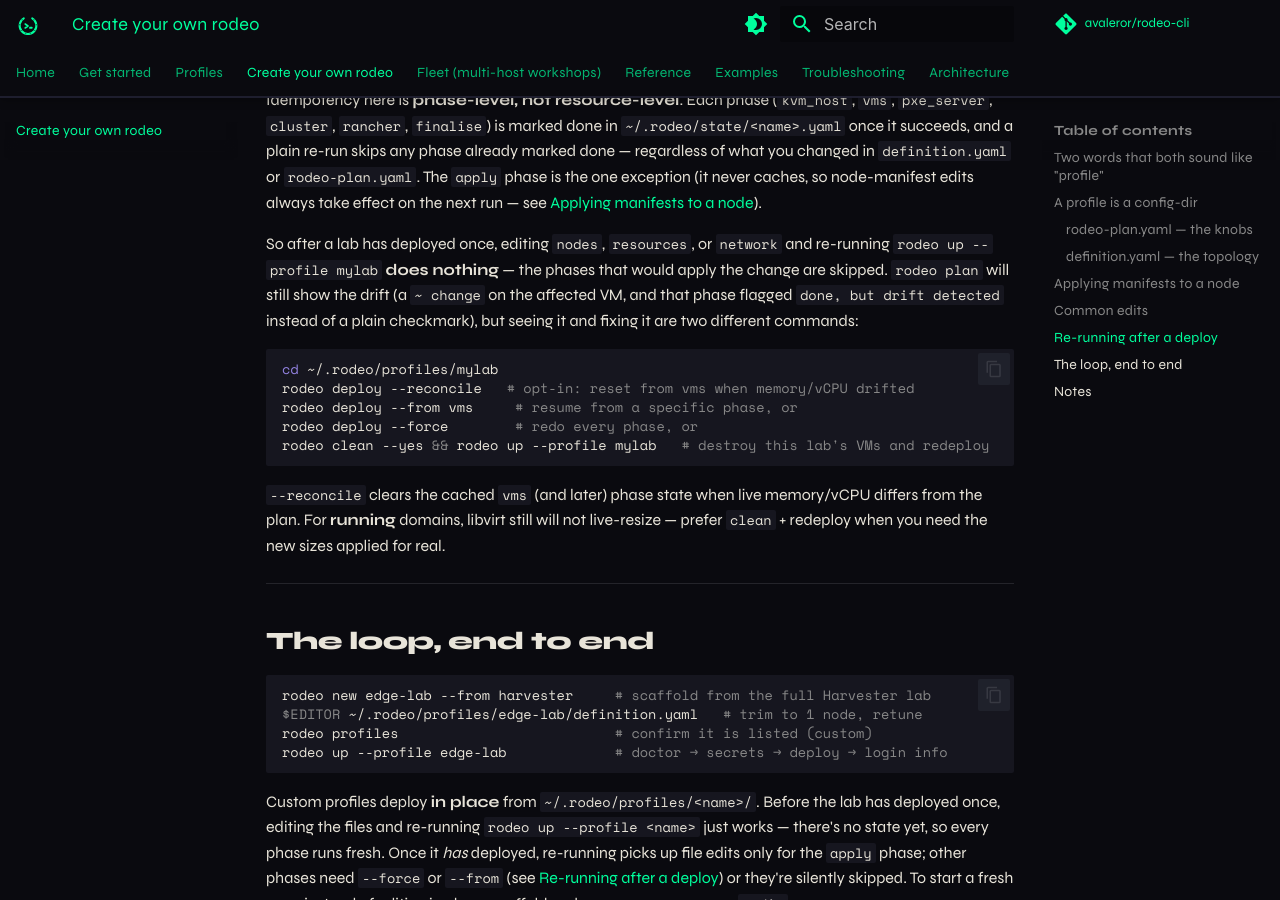
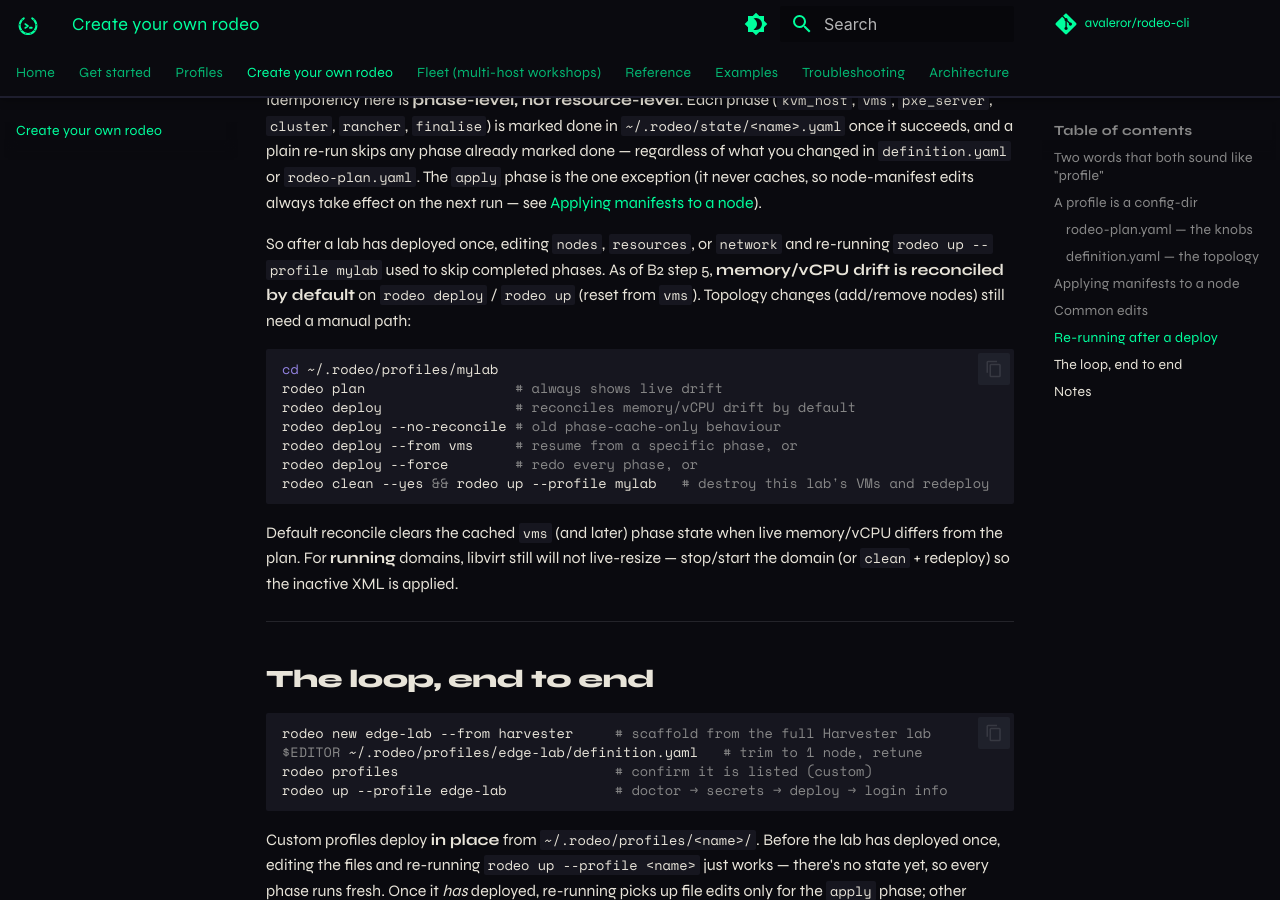
Before and after one commit to avaleror/rodeo-cli, an MkDocs documentation site: the page built from docs/custom-rodeos.md, in a window 1280 px wide and 900 px high, scrolled down 4068 px. Built offline with MkDocs 1.6.1 and Material for MkDocs 9.7.7, drawn with Linux system fonts in a browser that asks for light colours; comment, search, counter and statistics services are not loaded.

Commit message:
feat(reconcile): make VM drift reconciliation the default (B2 step 5)
--reconcile flips from opt-in to on-by-default; --no-reconcile is now
the opt-out for the old phase-cache-only behavior. Live-validated on
bare metal (test profile): memory bump -> plan showed drift -> deploy
without reconcile skipped vms -> --reconcile reset from vms and wrote
the new memory into the inactive domain XML -> cold start applied it.

````diff
--- a/docs/custom-rodeos.md
+++ b/docs/custom-rodeos.md
@@ -189,22 +189,23 @@ The `apply` phase is the one exception (it never caches, so node-manifest edits
 take effect on the next run — see [Applying manifests to a node](#applying-manifests-to-a-node)).
 
 So after a lab has deployed once, editing `nodes`, `resources`, or `network` and
-re-running `rodeo up --profile mylab` **does nothing** — the phases that would apply the
-change are skipped. `rodeo plan` will still show the drift (a `~ change` on the affected
-VM, and that phase flagged `done, but drift detected` instead of a plain checkmark), but
-seeing it and fixing it are two different commands:
+re-running `rodeo up --profile mylab` used to skip completed phases. As of B2 step 5,
+**memory/vCPU drift is reconciled by default** on `rodeo deploy` / `rodeo up` (reset from
+`vms`). Topology changes (add/remove nodes) still need a manual path:
 
 ```bash
 cd ~/.rodeo/profiles/mylab
-rodeo deploy --reconcile   # opt-in: reset from vms when memory/vCPU drifted
+rodeo plan                  # always shows live drift
+rodeo deploy                # reconciles memory/vCPU drift by default
+rodeo deploy --no-reconcile # old phase-cache-only behaviour
 rodeo deploy --from vms     # resume from a specific phase, or
 rodeo deploy --force        # redo every phase, or
 rodeo clean --yes && rodeo up --profile mylab   # destroy this lab's VMs and redeploy
 ```
 
-`--reconcile` clears the cached `vms` (and later) phase state when live memory/vCPU
+Default reconcile clears the cached `vms` (and later) phase state when live memory/vCPU
 differs from the plan. For **running** domains, libvirt still will not live-resize —
-prefer `clean` + redeploy when you need the new sizes applied for real.
+stop/start the domain (or `clean` + redeploy) so the inactive XML is applied.
 
 ---
 
````
Also changed, not shown: ROADMAP.md (+28 -13 lines), docs/index.md (+2 -2 lines), 6 other files.
